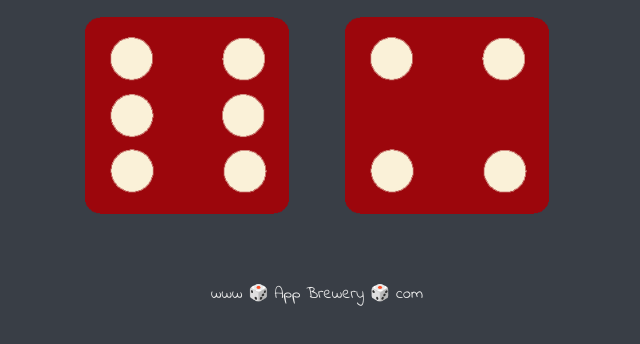
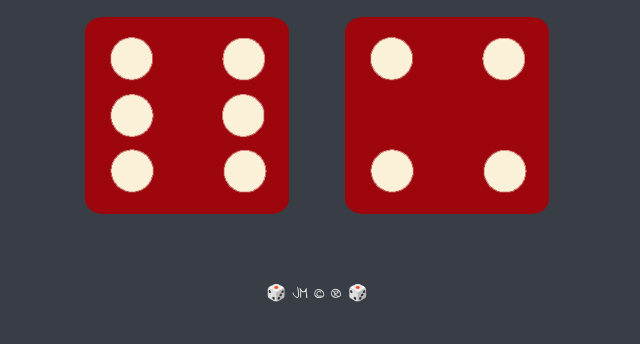
Before and after one commit to JerryDS525/Dice-game, a plain HTML site: page index.html in a window 1280 px wide. Shown: the part 418-762 px from the top of the page, without its empty margins (323-963 px from the left). Drawn offline with nearby package versions, Linux system fonts and the light colour scheme.

Commit message:
version 3

```diff
--- a/index.html
+++ b/index.html
@@ -39,6 +39,6 @@
   </body>
 
   <footer>
-    www 🎲 App Brewery 🎲 com
+    🎲 JM &copy; &reg; 🎲
   </footer>
 </html>
```
